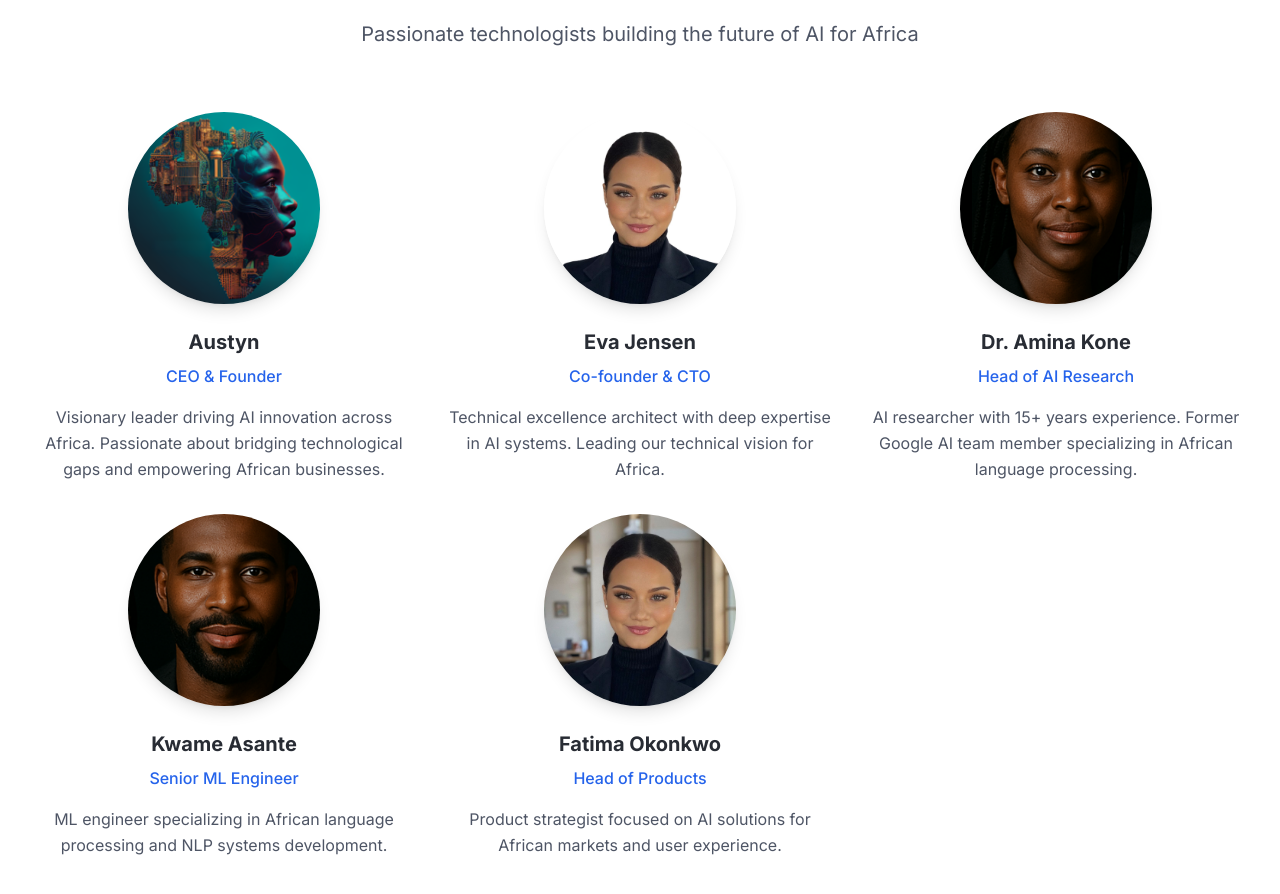
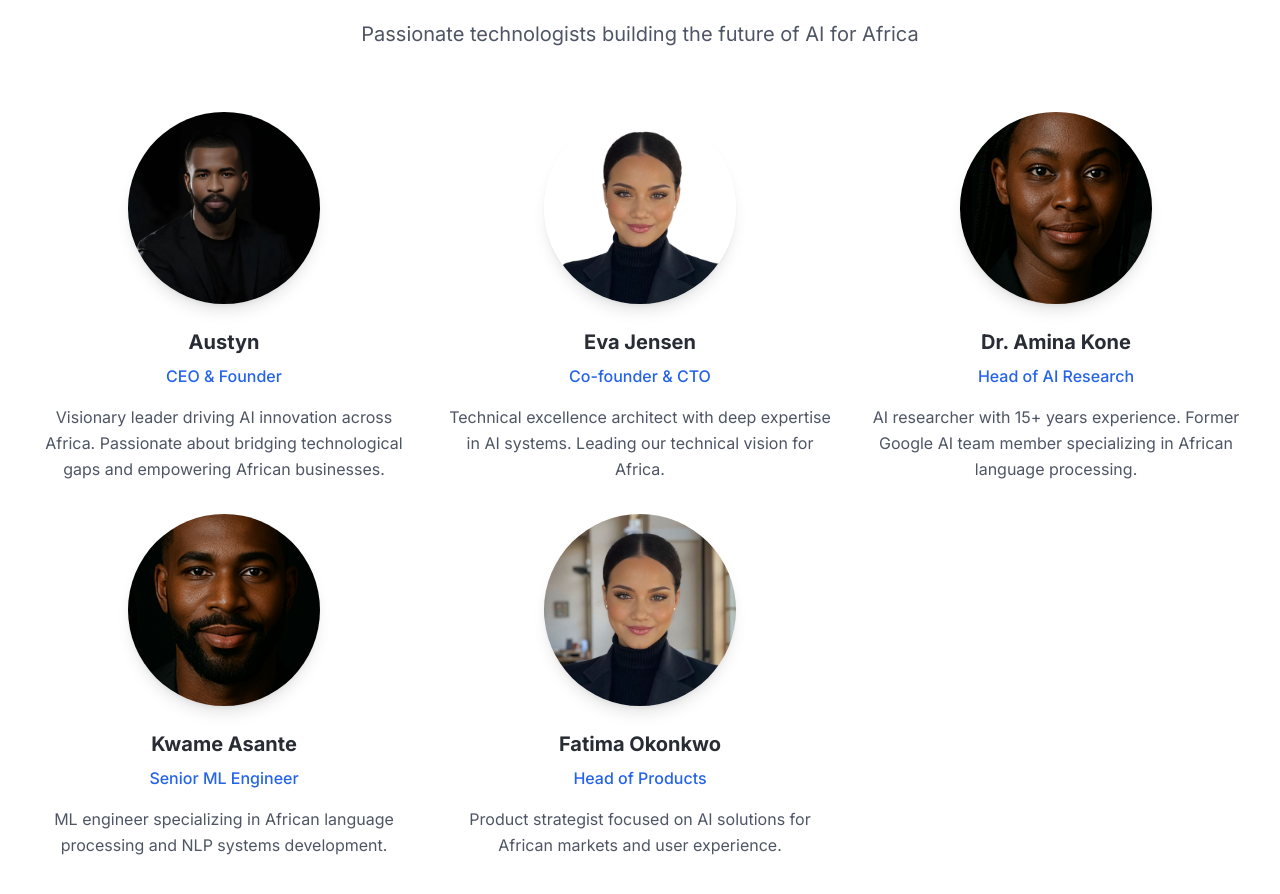
Before and after one commit to Odiabackend099/odia-innovate-ai-web, a React (Vite) app: page /about in a window 1280 px wide. Shown: the part 1569-2463 px from the top of the page. Built offline with nearby package versions, Linux system fonts and the light colour scheme.

Commit message:
Reverted to commit 50b6b67632b4a87cc97ddd196c02c0c240456b9c

```diff
--- a/src/components/sections/CEOSection.tsx
+++ b/src/components/sections/CEOSection.tsx
@@ -11,7 +11,7 @@ const CEOSection = () => {
             <div className="relative bg-white rounded-2xl p-8 shadow-lg border border-gray-200">
               <div className="aspect-square rounded-xl overflow-hidden">
                 <img
-                  src="/lovable-uploads/8235b54e-f421-4dc6-8850-e18fb9a2418b.png"
+                  src="/lovable-uploads/e4ecf514-3800-415c-b885-be4fdded4cc7.png"
                   alt="Austyn, CEO & Founder of ODIA.dev"
                   className="w-full h-full object-cover"
                 />
--- a/src/pages/About.tsx
+++ b/src/pages/About.tsx
@@ -10,7 +10,7 @@ const About = () => {
       name: 'Austyn',
       role: 'CEO & Founder',
       bio: 'Visionary leader driving AI innovation across Africa. Passionate about bridging technological gaps and empowering African businesses.',
-      image: '/lovable-uploads/8235b54e-f421-4dc6-8850-e18fb9a2418b.png'
+      image: '/lovable-uploads/e4ecf514-3800-415c-b885-be4fdded4cc7.png'
     },
     {
       name: 'Eva Jensen',
```
Also changed, not shown: public/lovable-uploads/8235b54e-f421-4dc6-8850-e18fb9a2418b.png (deleted).
